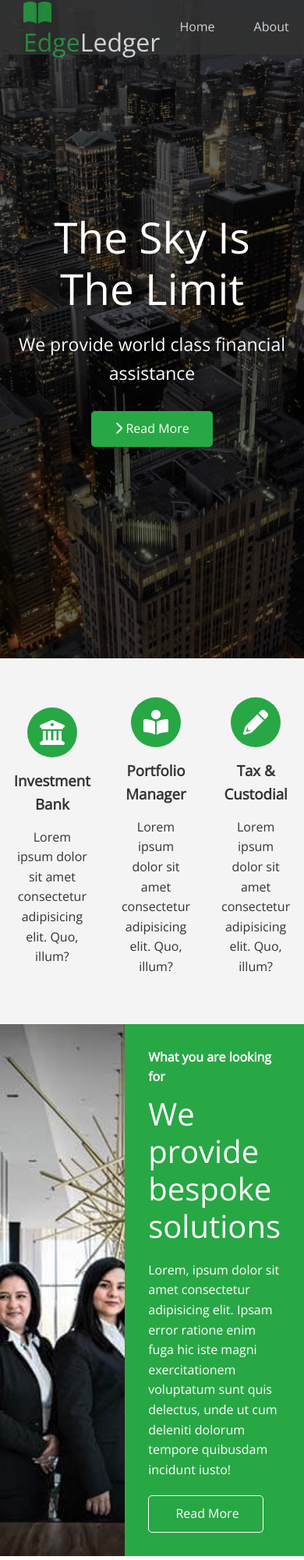
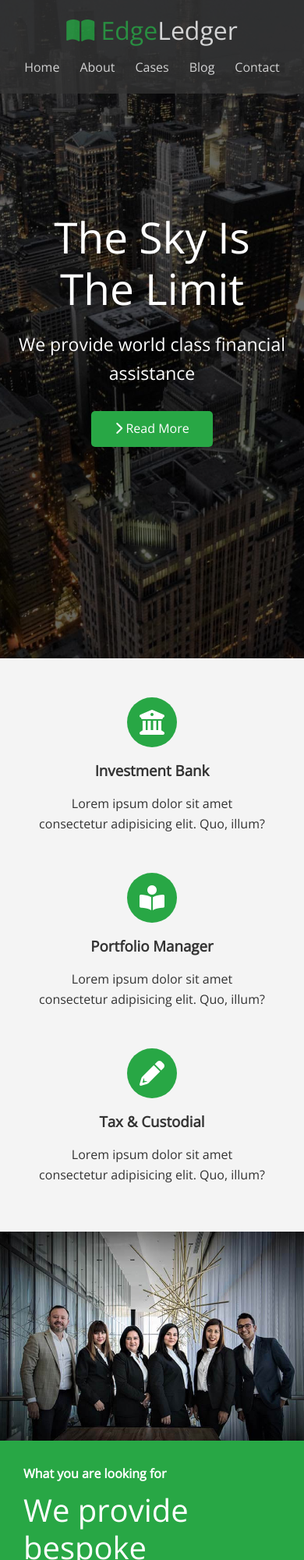
Before and after one commit to olimstv/Modern_HTML_CSS_tmu, a plain HTML site: page EdgeLedger/index.html in a window 390 px wide. Shown: the top 2000 px of the page at 78% size. Drawn offline with nearby package versions, Linux system fonts and the light colour scheme.

Commit message:
create Mobile media queries

```diff
--- a/EdgeLedger/styles/style.css
+++ b/EdgeLedger/styles/style.css
@@ -138,6 +138,9 @@ img {
   border: #f5f5f5 1px solid;
   padding: 4px;
 }
+.callback-form input:focus {
+  outline-color: #28a745;
+}
 .callback-form .btn {
   margin-top: 23px;
   padding: 12px 0;
@@ -154,6 +157,25 @@ footer {
 .footer .social > * {
   margin-right: 30px;
 }
-footer .flex-columns {
-  justify-content: space-between;
+/* Mobile */
+@media(max-width: 768px){
+  .navbar {
+    flex-direction: column;
+    height: 120px;
+    padding: 20px;
+  }
+.navbar a {
+  padding: 10px 10px;
+  margin: 0 3px;
 }
+.flex-items {
+  flex-direction: column;
+}
+.flex-columns .column, .flex-grid .column {
+  flex: 100%;
+  max-width: 100%;
+}
+#team img {
+  width: 70%;
+}
+}
```
Also changed, not shown: EdgeLedger/index.html (+1 -1 lines).
